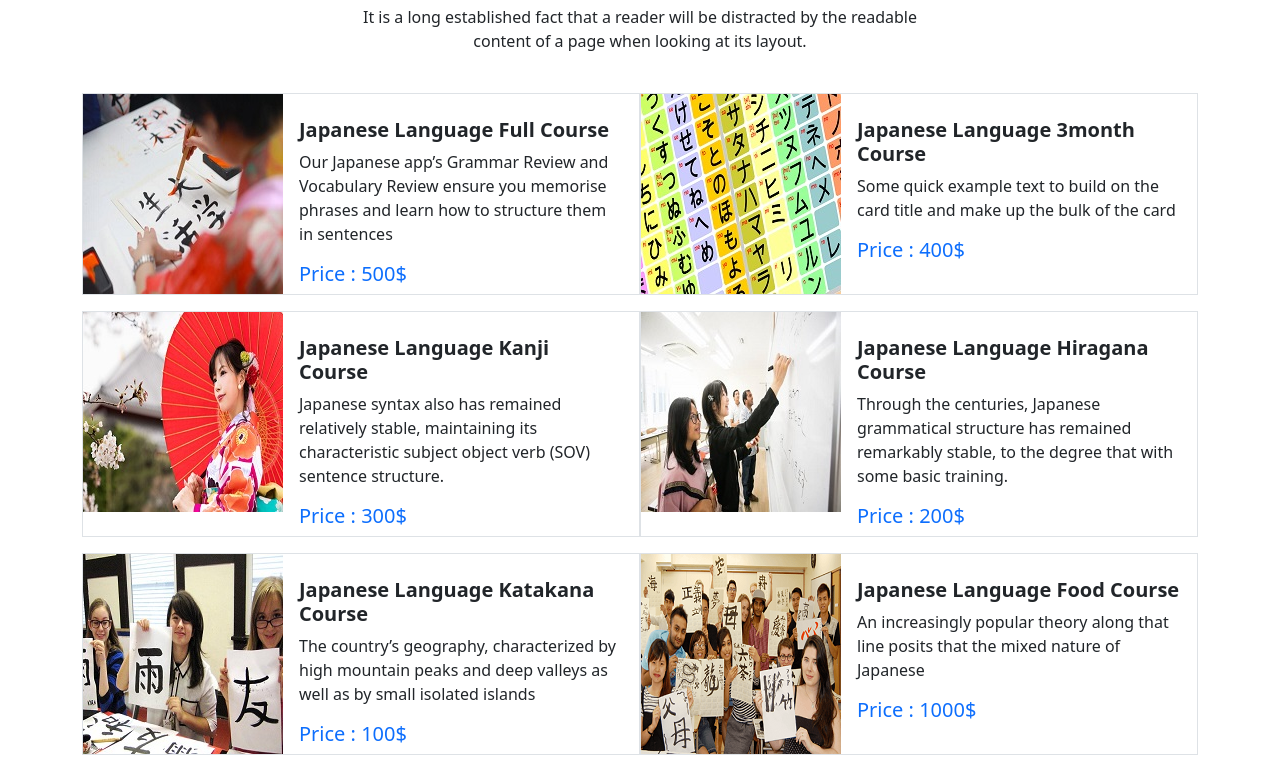
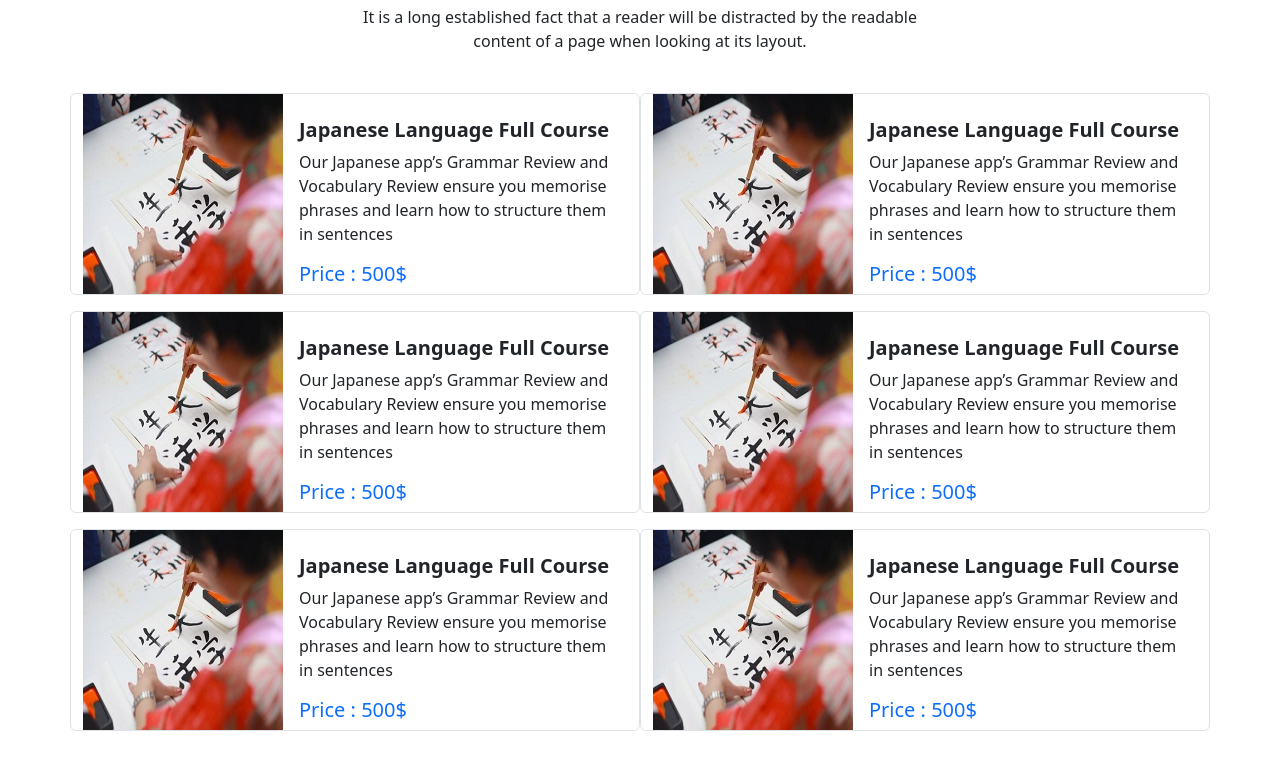
Before and after one commit to jonytheboss/japanese-ed-teach-website, a plain HTML site: page index.html in a window 1280 px wide. Shown: the part 894-1653 px from the top of the page. Drawn offline with nearby package versions, Linux system fonts and the light colour scheme.

Commit message:
responsive add

```diff
--- a/index.html
+++ b/index.html
@@ -110,11 +110,20 @@
 
     <!-- end the header -->
 
-    <section class="container">
+    <section class="container m-auto">
         <div class="row">
-            <div class="my-2 d-flex">
-                <div class="col-6">
-                    <div class="d-flex border border-1">
+            <div class="col-lg-6 col-md-6 col-sm-12 d-flex my-2 border rounded-2">
+                <div class="">
+                    <img class="" src="images/course/japan-1.jpg" alt="">
+                </div>
+                <div class="px-3 pt-4">
+                    <h5 class="fw-bold">Japanese Language Full Course</h5>
+                    <p>Our Japanese app’s Grammar Review and Vocabulary Review ensure you memorise phrases and
+                        learn how to structure them in sentences</p>
+                    <h5 class="text-primary">Price : 500$</h5>
+                </div>
+            </div>
+            <div class="col-lg-6 col-md-6 col-sm-12 d-flex my-2 border rounded-2">
                 <div>
                     <img class="" src="images/course/japan-1.jpg" alt="">
                 </div>
@@ -125,76 +134,51 @@
                     <h5 class="text-primary">Price : 500$</h5>
                 </div>
             </div>
-                </div>
-                <div class="col-6">
-                    <div class="d-flex border border-1">
+            <div class="col-lg-6 col-md-6 col-sm-12 d-flex my-2 border rounded-2">
                 <div>
-                            <img class="" src="images/course/japan-2.jpg" alt="">
+                    <img class="" src="images/course/japan-1.jpg" alt="">
                 </div>
                 <div class="px-3 pt-4">
-                            <h5 class="fw-bold">Japanese Language 3month Course</h5>
-                            <p>Some quick example text to build on the card title and make up the bulk of the card</p>
-                            <h5 class="text-primary">Price : 400$</h5>
+                    <h5 class="fw-bold">Japanese Language Full Course</h5>
+                    <p>Our Japanese app’s Grammar Review and Vocabulary Review ensure you memorise phrases and
+                        learn how to structure them in sentences</p>
+                    <h5 class="text-primary">Price : 500$</h5>
                 </div>
             </div>
+            <div class="col-lg-6 col-md-6 col-sm-12 d-flex my-2 border rounded-2">
+                <div>
+                    <img class="" src="images/course/japan-1.jpg" alt="">
+                </div>
+                <div class="px-3 pt-4">
+                    <h5 class="fw-bold">Japanese Language Full Course</h5>
+                    <p>Our Japanese app’s Grammar Review and Vocabulary Review ensure you memorise phrases and
+                        learn how to structure them in sentences</p>
+                    <h5 class="text-primary">Price : 500$</h5>
                 </div>
             </div>
-            <div class="my-2 d-flex">
-                <div class="col-6">
-                    <div class="d-flex border border-1">
+            <div class="col-lg-6 col-md-6 col-sm-12 d-flex my-2 border rounded-2">
                 <div>
-                            <img class="" src="images/course/japan-3.jpg" alt="">
+                    <img class="" src="images/course/japan-1.jpg" alt="">
                 </div>
                 <div class="px-3 pt-4">
-                            <h5 class="fw-bold">Japanese Language Kanji Course</h5>
-                            <p>Japanese syntax also has remained relatively stable, maintaining its characteristic
-                                subject object verb (SOV) sentence structure.</p>
-                            <h5 class="text-primary">Price : 300$</h5>
+                    <h5 class="fw-bold">Japanese Language Full Course</h5>
+                    <p>Our Japanese app’s Grammar Review and Vocabulary Review ensure you memorise phrases and
+                        learn how to structure them in sentences</p>
+                    <h5 class="text-primary">Price : 500$</h5>
                 </div>
             </div>
-                </div>
-                <div class="col-6">
-                    <div class="d-flex border border-1">
+            <div class="col-lg-6 col-md-6 col-sm-12 d-flex my-2 border rounded-2">
                 <div>
-                            <img class="" src="images/course/japan-4.jpg" alt="">
+                    <img class="" src="images/course/japan-1.jpg" alt="">
                 </div>
                 <div class="px-3 pt-4">
-                            <h5 class="fw-bold">Japanese Language Hiragana Course</h5>
-                            <p>Through the centuries, Japanese grammatical structure has remained remarkably stable, to
-                                the degree that with some basic training.</p>
-                            <h5 class="text-primary">Price : 200$</h5>
+                    <h5 class="fw-bold">Japanese Language Full Course</h5>
+                    <p>Our Japanese app’s Grammar Review and Vocabulary Review ensure you memorise phrases and
+                        learn how to structure them in sentences</p>
+                    <h5 class="text-primary">Price : 500$</h5>
                 </div>
             </div>
-                </div>
-            </div>
-            <div class="my-2 d-flex">
-                <div class="col-6">
-                    <div class="d-flex border border-1">
-                        <div>
-                            <img class="" src="images/course/japan-5.jpg" alt="">
-                        </div>
-                        <div class="px-3 pt-4">
-                            <h5 class="fw-bold">Japanese Language Katakana Course</h5>
-                            <p>The country’s geography, characterized by high mountain peaks and deep valleys as well as
-                                by small isolated islands </p>
-                            <h5 class="text-primary">Price : 100$</h5>
-                        </div>
-                    </div>
-                </div>
-                <div class="col-6">
-                    <div class="d-flex border border-1">
-                        <div>
-                            <img class="" src="images/course/japan-6.png" alt="">
-                        </div>
-                        <div class="px-3 pt-4">
-                            <h5 class="fw-bold">Japanese Language Food Course</h5>
-                            <p>An increasingly popular theory along that line posits that the mixed nature of Japanese
-                            </p>
-                            <h5 class="text-primary">Price : 1000$</h5>
-                        </div>
-                    </div>
-                </div>
-            </div>
+
         </div>
 
         <!-- end the Courses -->
```
Lines whose indentation alone changed are shown as unchanged.
